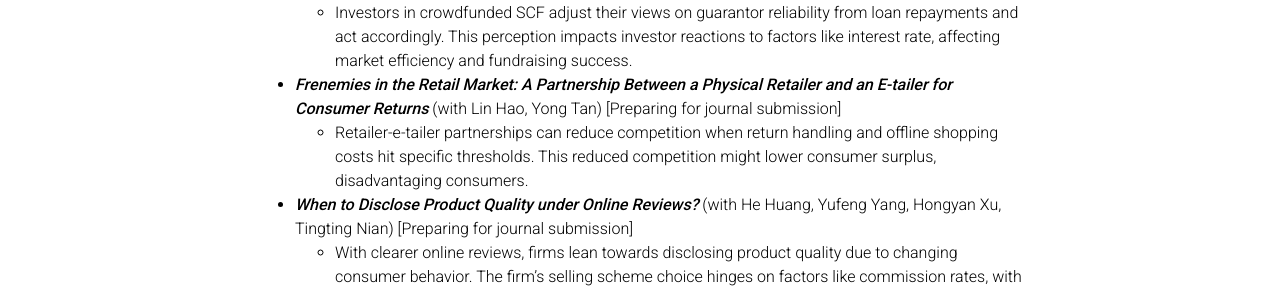
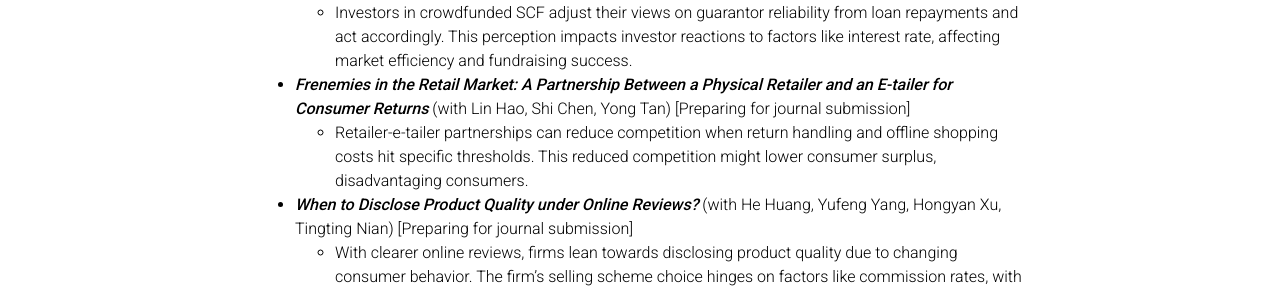
Before and after one commit to MingruiRayZhang/MingruiRayZhang.github.io, a Jekyll site: the page built from _pages/research.md, in a window 1280 px wide and 1095 px high. Shown: the part 399-690 px from the top of the window. Built offline with Jekyll 4.4.1, drawn with Linux system fonts in a browser that asks for light colours; comment, search, counter and statistics services are not loaded; a style sheet for code colours, icons or effects is not loaded.

Commit message:
Update research.md

```diff
--- a/_pages/research.md
+++ b/_pages/research.md
@@ -15,7 +15,7 @@ nav_order: 2
 - ***Investor Learning in Crowdfunded Supply Chain Finance Markets*** (with Zhijin Zhou, Shengsheng Xiao, Yi-Chun (Chad) Ho, Yong Tan) [Under major revision at *Production and Operations Management*]
   - Investors in crowdfunded SCF adjust their views on guarantor reliability from loan repayments and act accordingly. This perception impacts investor reactions to factors like interest rate, affecting market efficiency and fundraising success.
 
-- ***Frenemies in the Retail Market: A Partnership Between a Physical Retailer and an E-tailer for Consumer Returns*** (with Lin Hao, Yong Tan) [Preparing for journal submission]
+- ***Frenemies in the Retail Market: A Partnership Between a Physical Retailer and an E-tailer for Consumer Returns*** (with Lin Hao, Shi Chen, Yong Tan) [Preparing for journal submission]
   -  Retailer-e-tailer partnerships can reduce competition when return handling and offline shopping costs hit specific thresholds. This reduced competition might lower consumer surplus, disadvantaging consumers.
 
 - ***When to Disclose Product Quality under Online Reviews?*** (with He Huang, Yufeng Yang, Hongyan Xu, Tingting Nian) [Preparing for journal submission]
```
